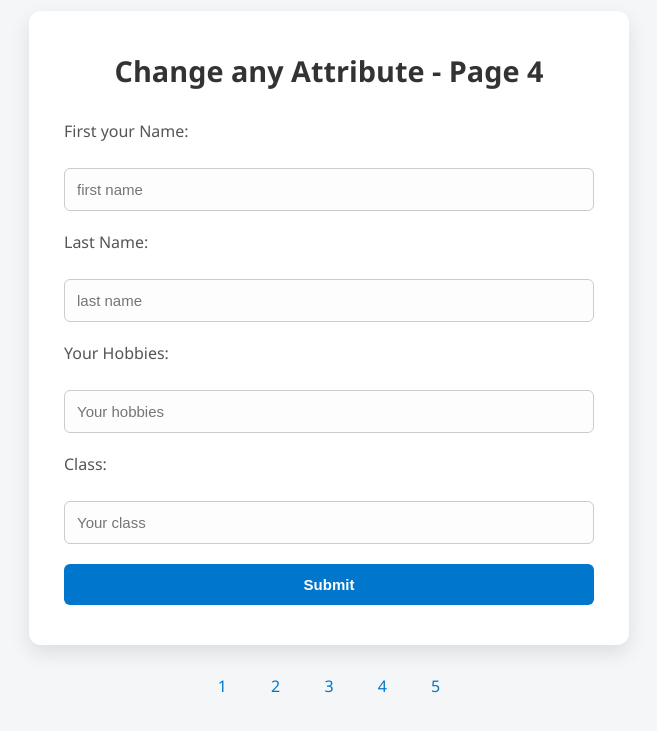
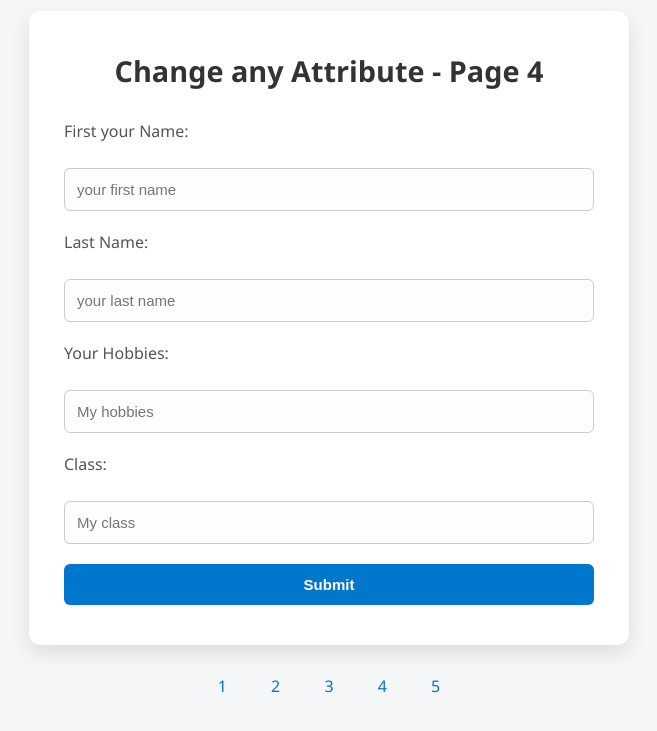
Before and after one commit to testakshay432-ui/testRigor-Auto-Adapt-testing, a plain HTML site: page page4.html in a window 1280 px wide. Shown: the part 147-878 px from the top of the page, without its empty margins (311-968 px from the left). Drawn offline with Linux system fonts and the light colour scheme.

Commit message:
Update page4.html

```diff
--- a/page4.html
+++ b/page4.html
@@ -15,7 +15,7 @@
           type="text"
           id="fname"
           name="fname"
-          placeholder="first name"
+          placeholder="your first name"
           required
         />
         <label for="lname">Last Name:</label>
@@ -23,7 +23,7 @@
           type="text"
           id="lname"
           name="lname"
-          placeholder="last name"
+          placeholder="your last name"
           required
         />
          <label for="fname">Your Hobbies:</label>
@@ -31,7 +31,7 @@
           type="text"
           id="yourhobbies"
           name="yourhobbies"
-          placeholder="Your hobbies"
+          placeholder="My hobbies"
           required
         />
         <label for="lname">Class:</label>
@@ -39,7 +39,7 @@
           type="text"
           id="class"
           name="class"
-          placeholder="Your class"
+          placeholder="My class"
           required
         />
         <button type="submit">Submit</button>
```
